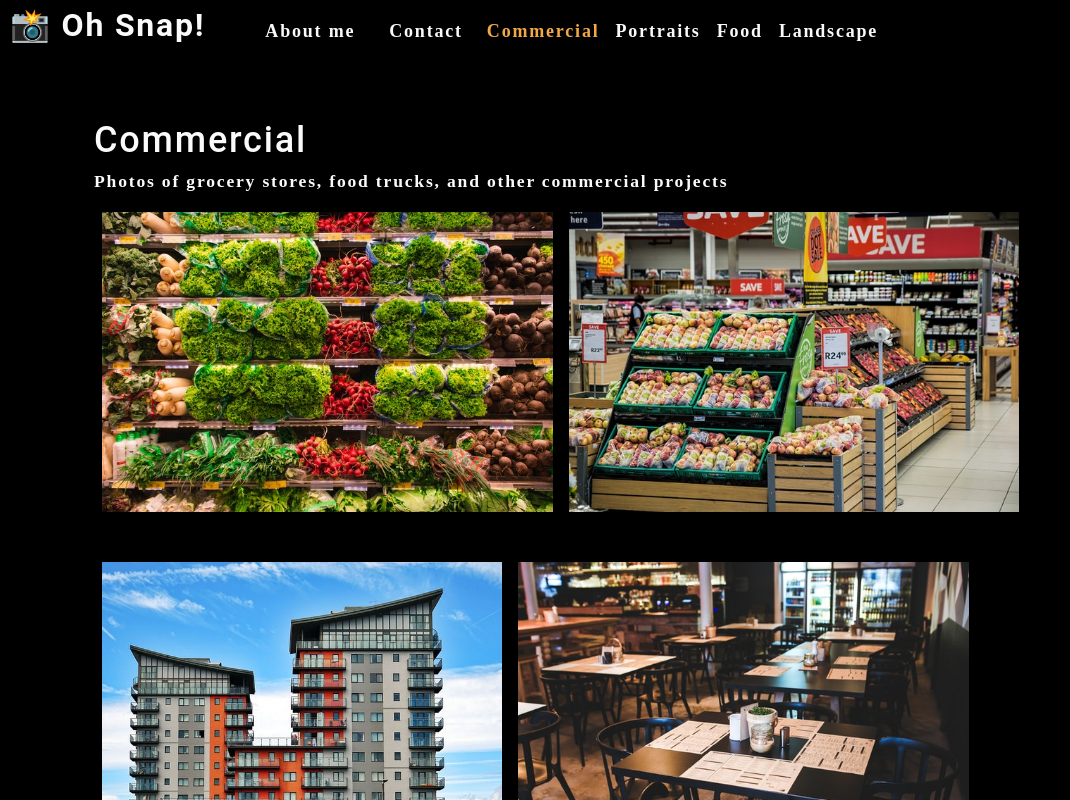
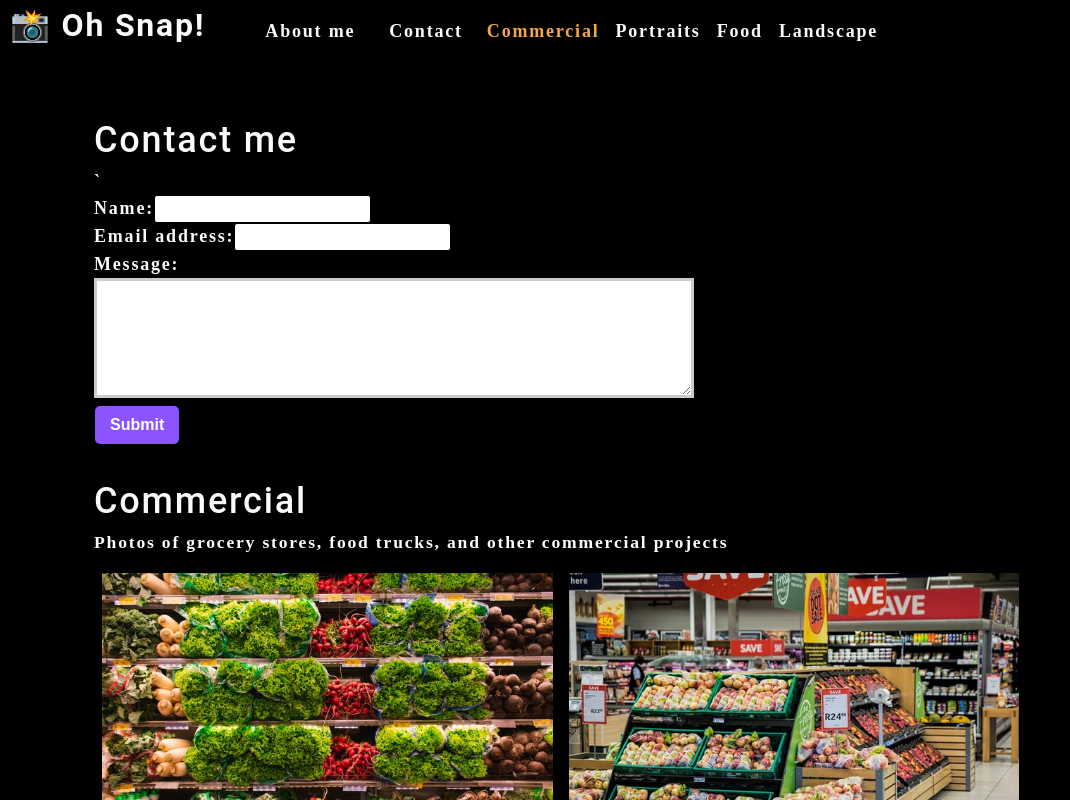
Before and after one commit to raedaltaki/photo-port, a React (Create React App) app: page / in a window 1280 px wide. Shown: the top 800 px of the page, without its empty margins (0-1070 px from the left). Built offline with nearby package versions, Linux system fonts and the light colour scheme.

Commit message:
add form to contact component

```diff
--- a/src/App.js
+++ b/src/App.js
@@ -2,6 +2,7 @@
 import About from './components/About';
 import Nav from './components/Nav';
 import Gallery from "./components/Gallery";
+import ContactForm from "./components/Contact";
 
 function App()
 {
@@ -36,6 +37,7 @@
       ></Nav>
       <main>
         <div>
+          <ContactForm></ContactForm>
           <Gallery currentCategory={currentCategory} ></Gallery>
           <About></About>
         </div>
--- a/src/components/Contact/index.js
+++ b/src/components/Contact/index.js
@@ -1,22 +1,38 @@
-import React from 'react';
+import React, { useState } from 'react';
 
 function ContactForm()
 {
+    const [formState, setFormState] = useState({ name: '', email: '', message: '' });
+    const { name, email, message } = formState;
+
+    function handleChange(e)
+    {
+        setFormState({...formState, [e.target.name]: e.target.value })
+    }
+
+    function handleSubmit(e)
+    {
+        e.preventDefault();
+        console.log(formState);
+    }
+
+    console.log(formState);
+
     return (
         <section>
             <h1>Contact me</h1>
-            <form id="contact-form">
+            <form id="contact-form" onSubmit={handleSubmit}>
             `   <div>
                     <label htmlFor="name">Name:</label>
-                    <input type="text" name="name" />
+                    <input type="text" defaultValue={name} onChange={handleChange} name="name" />
                 </div>
                 <div>
                     <label htmlFor="email">Email address:</label>
-                    <input type="email" name="email" />
+                    <input type="email" defaultValue={email} onChange={handleChange} name="email" />
                 </div>
                 <div>
                     <label htmlFor="message">Message:</label>
-                    <textarea name="message" rows="5"  />
+                    <textarea name="message" defaultValue={message} onChange={handleChange} rows="5" />
                 </div>
                 <button type="submit">Submit</button>
             </form>
```
